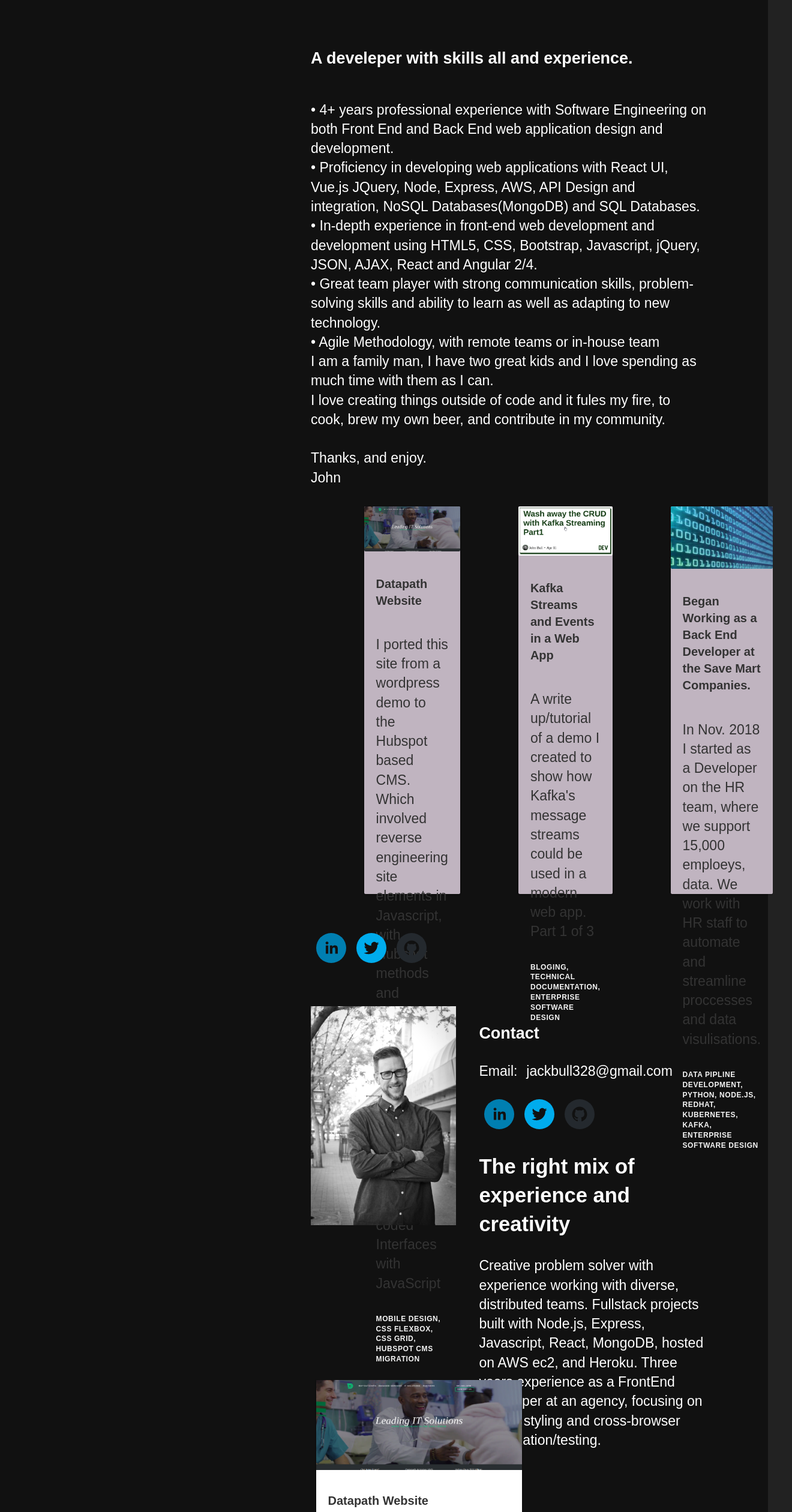
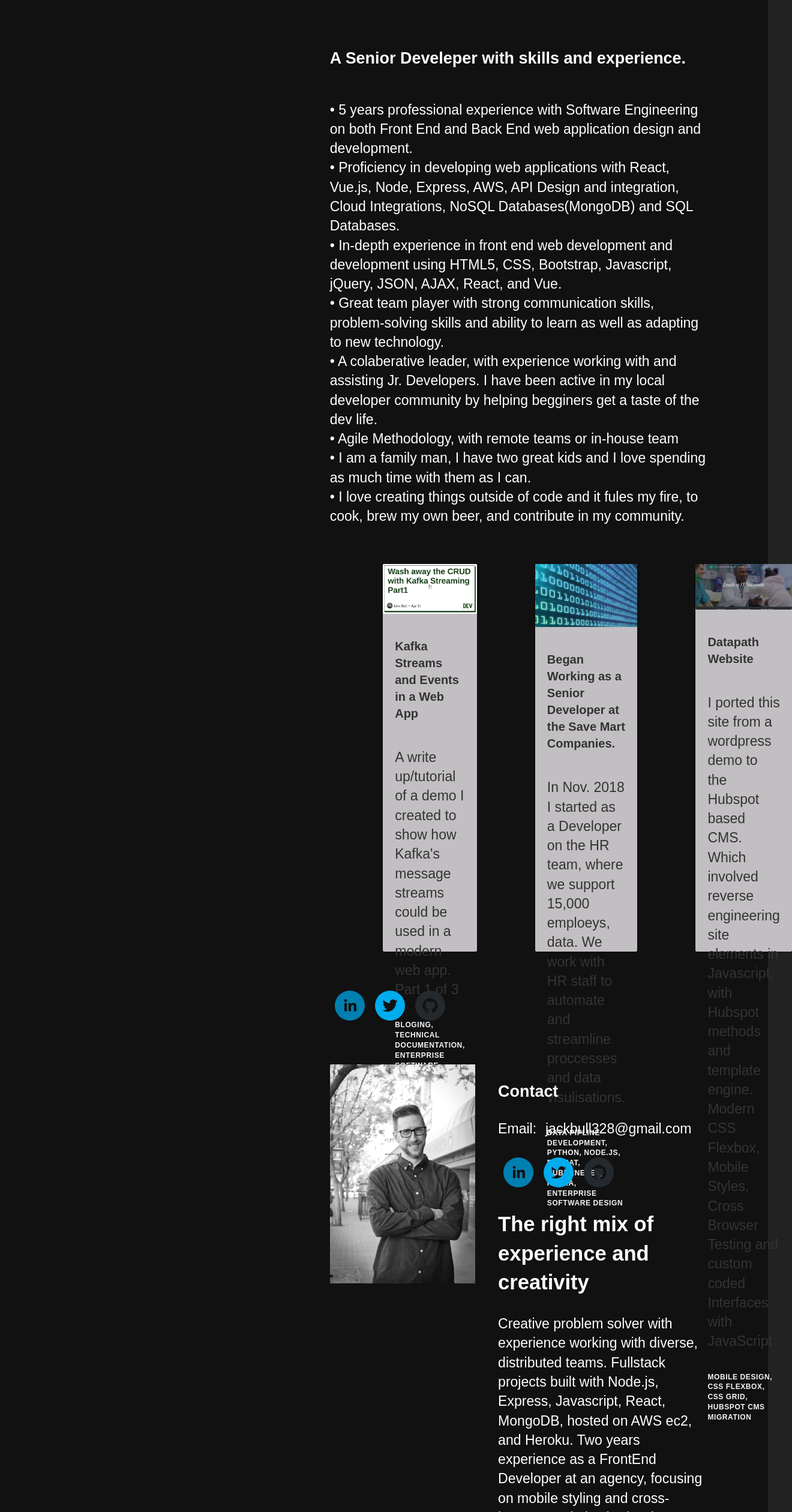
Before and after one commit to jbull328/react-portfolio, a React (Create React App) app: page / in a window 1280 px wide. Shown: the top 2520 px of the page at 60% size, 1320 px wide, since content can reach past the window. Built offline with nearby package versions, Linux system fonts and the light colour scheme; what webfontloader would draw is missing.

Commit message:
Added more info to about and sr title.

```diff
--- a/src/App.css
+++ b/src/App.css
@@ -106,7 +106,7 @@ body {
   border-radius: 2.2px;
   margin-bottom: 48px;
   flex-direction: column;
-  background: #c0b4c0;
+  background: #c2bfc2;
   height: 646px;
   box-shadow: 0 1px 3px rgba(0, 0, 0, 0.12), 0 1px 2px rgba(0, 0, 0, 0.24);
   transition: all 0.3s cubic-bezier(0.25, 0.8, 0.25, 1);
--- a/src/App.js
+++ b/src/App.js
@@ -15,7 +15,7 @@ class App extends Component {
           <header className="App-header container">
             <img src={logo} className="App-logo" alt="logo" />
             <div className="brand container">
-              <h1 className="App-title">John Bull ~ Web Developer</h1>
+              <h1 className="App-title">John Bull ~ Sr. Software Engineer</h1>
               <h3 className="App-title">Available for Hire</h3>
             </div>
 
--- a/src/components/About.js
+++ b/src/components/About.js
@@ -1,7 +1,7 @@
-import React, { Component } from "react";
-import meImg from "../img/me_bw.JPG";
-import styled from "styled-components";
-import Contact from "./Contact";
+import React, { Component } from 'react';
+import meImg from '../img/me_bw.JPG';
+import styled from 'styled-components';
+import Contact from './Contact';
 
 class About extends Component {
   render() {
@@ -15,9 +15,15 @@ class About extends Component {
             <p>
               Creative problem solver with experience working with diverse,
               distributed teams. Fullstack projects built with Node.js, Express,
-              Javascript, React, MongoDB, hosted on AWS ec2, and Heroku. Three
+              Javascript, React, MongoDB, hosted on AWS ec2, and Heroku. Two
               years experience as a FrontEnd Developer at an agency, focusing on
-              mobile styling and cross-browser optimization/testing.
+              mobile styling and cross-browser optimization/testing. Freelancing
+              experience and Corperate Software Engineering experience. I keep
+              it light, work hard and ask questions to get to bottom of things.
+              <br />
+              <br />I can generaly be found outside, hiking trails, trying to go
+              to more concerts. Chill music, making things. Walks, more walks.
+              Then probably some more walks after that.
             </p>
           </div>
         </AboutInfo>
--- a/src/components/Landing.js
+++ b/src/components/Landing.js
@@ -13,16 +13,6 @@ class Landing extends Component {
     try {
       const events = [
         {
-          id: "event1",
-          eventTitle: "Datapath Website",
-          eventSkills:
-            "Mobile Design, CSS Flexbox, CSS Grid, HubSpot CMS Migration",
-          img: dpath,
-          eventDescription:
-            "I ported this site from a wordpress demo to the Hubspot based CMS. Which involved reverse engineering site elements in Javascript, with Hubspot methods and template engine. Modern CSS Flexbox, Mobile Styles, Cross Browser Testing and custom coded Interfaces with JavaScript",
-          eventUrl: "https://www.mydatapath.com/"
-        },
-        {
           id: "event2",
           eventTitle: "Kafka Streams and Events in a Web App",
           eventSkills:
@@ -36,13 +26,23 @@ class Landing extends Component {
         {
           id: "event3",
           eventTitle:
-            "Began Working as a Back End Developer at the Save Mart Companies.",
+            "Began Working as a  Senior Developer at the Save Mart Companies.",
           eventSkills:
             "Data Pipline development, Python, Node.js, Redhat, Kubernetes, Kafka, Enterprise Software Design",
           img: streams,
           eventDescription:
             "In Nov. 2018 I started as a Developer on the HR team, where we support 15,000 emploeys, data. We work with HR staff to automate and streamline proccesses and data visulisations.",
           eventUrl: "#"
+        },
+        {
+          id: "event1",
+          eventTitle: "Datapath Website",
+          eventSkills:
+            "Mobile Design, CSS Flexbox, CSS Grid, HubSpot CMS Migration",
+          img: dpath,
+          eventDescription:
+            "I ported this site from a wordpress demo to the Hubspot based CMS. Which involved reverse engineering site elements in Javascript, with Hubspot methods and template engine. Modern CSS Flexbox, Mobile Styles, Cross Browser Testing and custom coded Interfaces with JavaScript",
+          eventUrl: "https://www.mydatapath.com/"
         }
       ];
       this.setState({
@@ -57,29 +57,29 @@ class Landing extends Component {
     const events = this.state;
     return (
       <div className="Landing">
-        <h3>A develeper with skills all and experience.</h3>
+        <h3>A Senior Develeper with skills and experience.</h3>
         <p>
-          • 4+ years professional experience with Software Engineering on both
+          • 5 years professional experience with Software Engineering on both
           Front End and Back End web application design and development.
-          <br />• Proficiency in developing web applications with React UI,
-          Vue.js JQuery, Node, Express, AWS, API Design and integration, NoSQL
-          Databases(MongoDB) and SQL Databases.
-          <br />• In-depth experience in front-end web development and
+          <br />• Proficiency in developing web applications with React, Vue.js,
+          Node, Express, AWS, API Design and integration, Cloud Integrations,
+          NoSQL Databases(MongoDB) and SQL Databases.
+          <br />• In-depth experience in front end web development and
           development using HTML5, CSS, Bootstrap, Javascript, jQuery, JSON,
-          AJAX, React and Angular 2/4.
+          AJAX, React, and Vue.
           <br />• Great team player with strong communication skills,
           problem-solving skills and ability to learn as well as adapting to new
           technology.
+          <br />• A colaberative leader, with experience working with and
+          assisting Jr. Developers. I have been active in my local developer
+          community by helping begginers get a taste of the dev life.
           <br />• Agile Methodology, with remote teams or in-house team
-          <br />I am a family man, I have two great kids and I love spending as
-          much time with them as I can.
-          <br /> I love creating things outside of code and it fules my fire, to
-          cook, brew my own beer, and contribute in my community.
+          <br />• I am a family man, I have two great kids and I love spending
+          as much time with them as I can.
+          <br />• I love creating things outside of code and it fules my fire,
+          to cook, brew my own beer, and contribute in my community.
           <br />
           <br />
-          Thanks, and enjoy.
-          <br />
-          John
         </p>
         <div className="currentEvents">
           {this.state.events.map(events => {
```
